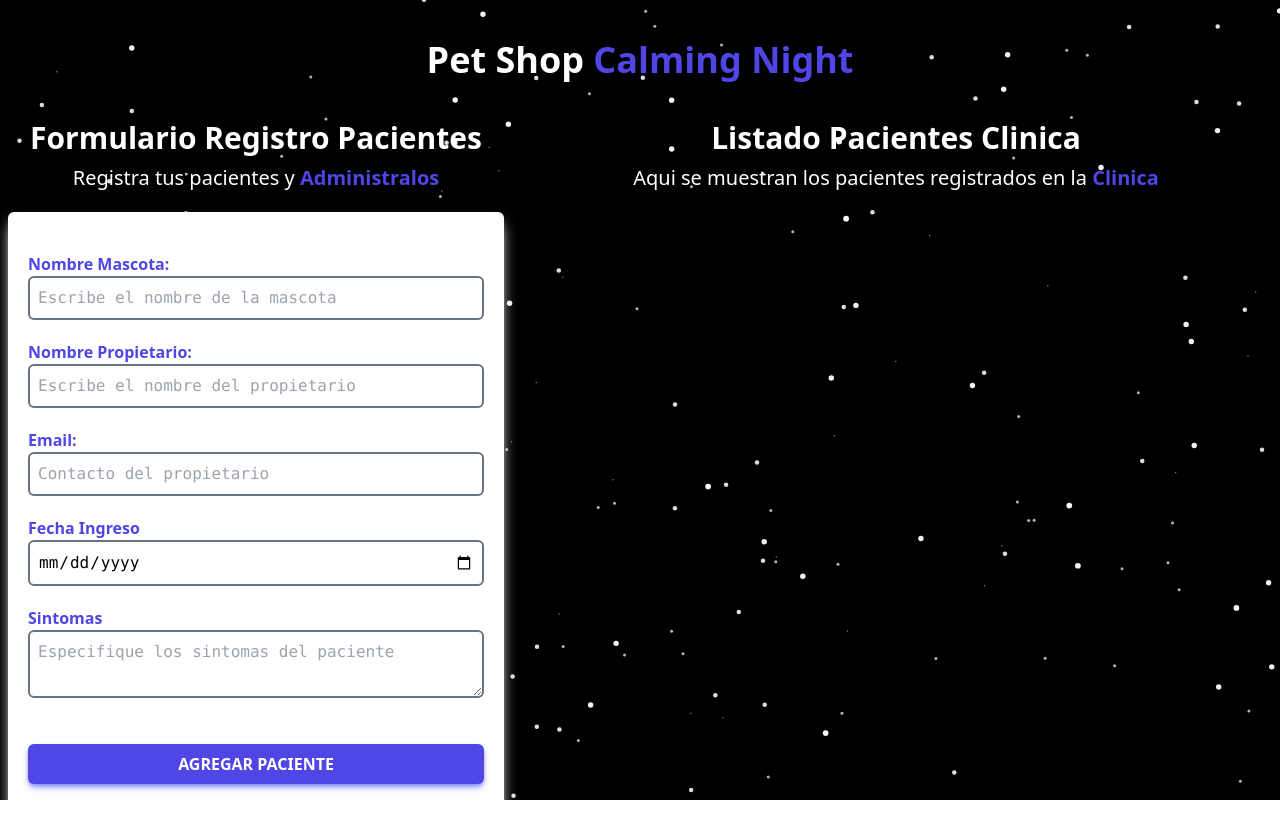
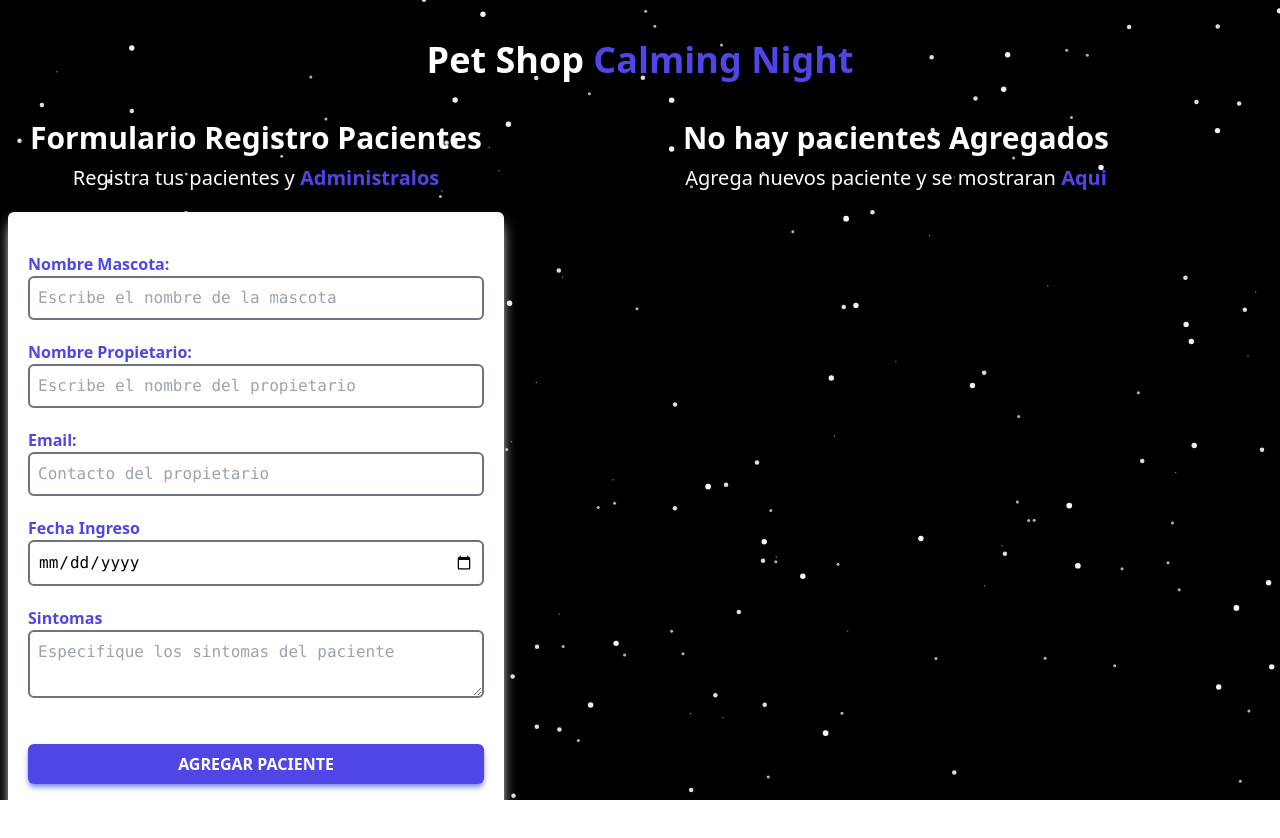
Before and after one commit to OnilBlanco26/CitasParticulas, a React (Vite) app: page / in a window 1280 px wide. Shown: the top 838 px of the page. Built offline with nearby package versions, Linux system fonts and the light colour scheme.

Commit message:
Cambiando el texto del encabezado dependiendo de si existen pacientes o no

```diff
--- a/src/components/ListadoVehiculos.jsx
+++ b/src/components/ListadoVehiculos.jsx
@@ -1,31 +1,42 @@
-import React from 'react'
-import Pacientes from './Pacientes'
+import React from "react";
+import Pacientes from "./Pacientes";
 
-const ListadoVehiculos = ({pacientes, setPaciente}) => {
+const ListadoVehiculos = ({ pacientes, setPaciente }) => {
   return (
-    <div className='md:w-1/2 lg:w-3/5 md:h-screen md:overflow-y-scroll'>
-      <h2 className='text-center text-white text-3xl font-bold'>
+    <div className="md:w-1/2 lg:w-3/5 md:h-screen md:overflow-y-scroll">
+      {pacientes && pacientes.length ? (
+        <>
+          <h2 className="text-center text-white text-3xl font-bold">
             Listado Pacientes Clinica
           </h2>
-      <p className='text-xl text-white text-center mt-2 mb-5'>
-        Aqui se muestran los pacientes registrados en la{' '}
-        <span className='text-indigo-600 font-bold'>
-          Clinica
-        </span>
+          <p className="text-xl text-white text-center mt-2 mb-5">
+            Aqui se muestran los pacientes registrados en la{" "}
+            <span className="text-indigo-600 font-bold">Clinica</span>
           </p>
 
-      {pacientes.map(paciente => {
+          {pacientes.map((paciente) => {
             return (
               <Pacientes
                 key={paciente.id}
-          paciente = {paciente}
-          setPaciente = {setPaciente}
+                paciente={paciente}
+                setPaciente={setPaciente}
               />
-        )
+            );
           })}
+        </>
+      ) : (
+        <>
+          <h2 className="text-center text-white text-3xl font-bold">
+            No hay pacientes Agregados
+          </h2>
+          <p className="text-xl text-white text-center mt-2 mb-5">
+            Agrega nuevos paciente y se mostraran{" "}
+            <span className="text-indigo-600 font-bold">Aqui</span>
+          </p>
+        </>
+      )}
+    </div>
+  );
+};
 
-    </div>
-  )
-}
-
-export default ListadoVehiculos
+export default ListadoVehiculos;
```
Lines whose indentation alone changed are shown as unchanged.
